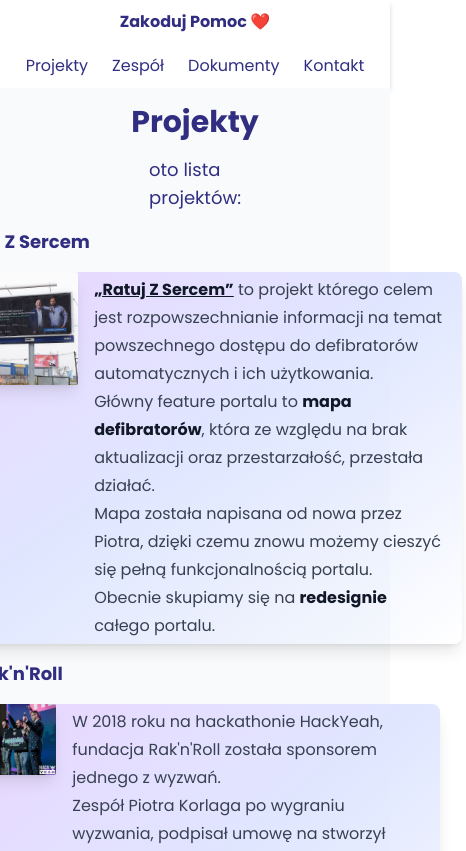
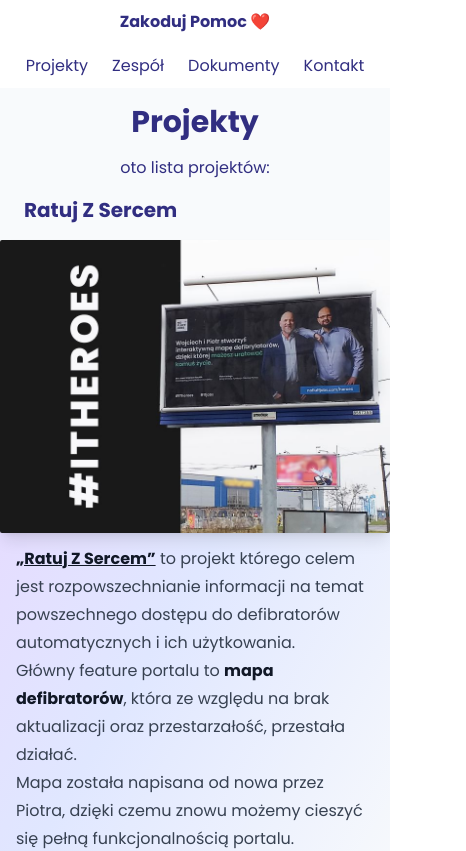
Before and after one commit to applantic/zakoduj-pomoc-nextjs, a Next.js app: page /projects in a window 390 px wide. Shown: the top 851 px of the page, 466 px wide, since content can reach past the window. Built offline with nearby package versions, Linux system fonts and the light colour scheme.

Commit message:
responviness updated for all resolutions

```diff
--- a/components/Card.tsx
+++ b/components/Card.tsx
@@ -17,19 +17,17 @@ export const Card = ({
 }: CardProps) => {
 
   return (
-    <section className="max-w-3xl">
-      <h2 className="text-indigo-900 font-semibold text-lg my-4 mx-6 md:mx-0 md:mb-0 md:mt-8">{title}</h2>
-      <div className="flex bg-gradient-to-br from-purple-200 via-indigo-100 shadow-lg rounded-lg">
-        <div className="w-max">
+    <section className="max-w-5xl">
+      <h2 className="text-indigo-900 text-xl font-semibold my-4 mx-6 md:text-2xl md:mx-0 md:mb-0 md:mt-8">{title}</h2>
+      <div className="md:flex bg-gradient-to-br from-purple-200 via-indigo-100 shadow-lg rounded-lg">
+        <div className="w-full">
           <img
             src={image}
             alt={"Image of project"}
-            width={350}
-            height={250.42}
             className="shadow-lg rounded-sm"
           ></img>
         </div>
-        <article className="prose px-4 my-1 max-w-sm">
+        <article className="prose px-4 my-3 max-w-sm">
         <ReactMarkdown className="">{description}</ReactMarkdown>
         </article>
       </div>
--- a/content/projectdetails.tsx
+++ b/content/projectdetails.tsx
@@ -23,6 +23,7 @@ export default [
         Podczas pierwszego roku działa systemu, do fundacji dotarło ponad **41,000 dotacji** włosów.
         Mimo że fundacja Zakoduj Pomoc nie miała wtedy formalnej działalności, uznajemy to za początek naszej organizacji.
         `,
+
         link:
           "https://www.pw.edu.pl/engpw/News/WUT-graduate-with-success-at-HackYeah2",
     },
@@ -34,6 +35,7 @@ export default [
         description: `Podczas pierwszego lockdownu nauczyciele stanęli przed wielkim wyzwaniem- **zdalnym nauczaniem.**
         Zespół Geeks3Teachers indywidualnie edukował nauczycieli na temat oprogramowania do zdalnego nauczania.
         W między czasie Dawid Perdek wziął pod swoje skrzydła trzy ambitne osoby **bez doświadczenia** programistycznego, do budowania strony pozyskującej wolontariuszy i nauczycieli`,
+
         link:
           "https://outride.rs/en/a-group-of-polish-computer-programmers-want-to-help-teachers-work-remotely/",
     }
--- a/pages/projects.tsx
+++ b/pages/projects.tsx
@@ -16,14 +16,12 @@ const Projects = () => {
 })
 
   return (
-    <div className="bg-slate-50 px-36 w-full max-h-fit">
-      <div className="flex flex-col items-center mb-10">
+    <div className="bg-slate-50 w-screen max-h-fit flex flex-col items-center mb-10">
       <h1 className="text-3xl text-indigo-900 font-semibold my-4 mx-6 sm:mx-0 lg:my-4">
         Projekty
       </h1>
-      <p className="text-lg text-indigo-900 my-0 mx-6 sm:mx-0 lg:my-0">oto lista projektów:</p>
+      <p className="text-md text-indigo-900 my-0 mx-6 md:text-lg sm:mx-0 lg:my-0">oto lista projektów:</p>
       {cards}
-      </div>
     </div>
   );
 };
```
